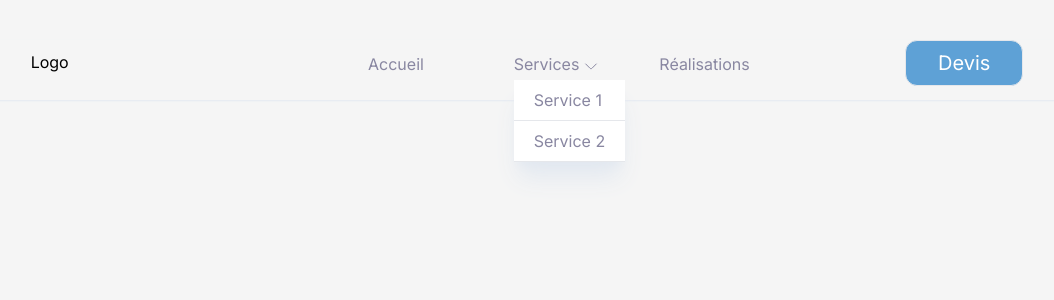
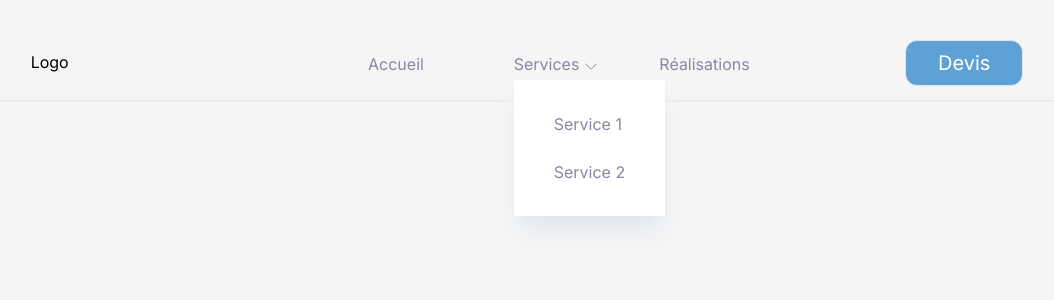
Before and after one commit to Byte-Craft-Technologies/bytecraft-official-website, a Next.js app: page / in a window 1280 px wide. Both pictures are taken after a click on the link "Services". Shown: the top 300 px of the page, without its empty margins (111-1165 px from the left). Built offline with nearby package versions, Linux system fonts and the light colour scheme.

Commit message:
refract: review submenu

```diff
--- a/src/app/ui/Navbar/index.tsx
+++ b/src/app/ui/Navbar/index.tsx
@@ -41,13 +41,12 @@ export default function NavBar() {
                     <ChevronDown fill="#8987A1" size={16} height={16} width={16} className="mx-1 mt-1.5" />
                   </Link>
                   {submenuVisibility[link.name] && (
-                    <div className="flex flex-col absolute bg-white shadow-slate-200 shadow-xl mt-1">
+                    <div className="flex flex-col absolute bg-white shadow-slate-200 shadow-xl mt-1 px-10 py-5">
                       {link.submenu.map((subItem) => (
-                        <div key={subItem.name} >
-                          <div className='my-2 w-auto mx-5'>
+                        <div key={subItem.name} className='justify-center' >
+                          <div className='my-3 w-auto'>
                             <Link href={subItem.href} onClick={() => handleLinkClick(subItem.name)}>{subItem.name}</Link>
                           </div>
-                          <hr className="h-px bg-gray-200 border-0 dark:bg-gray-400"></hr>
                         </div>
                       ))}
                     </div>
@@ -64,7 +63,7 @@ export default function NavBar() {
             name="Devis"
             link="#"
             borderStyle="rounded-xl px-8"
-            fontStyle="font-se text-base"
+            fontStyle="font-se text-sm"
             bgColor="bg-primary"
             textColor="text-white"
           />
```
